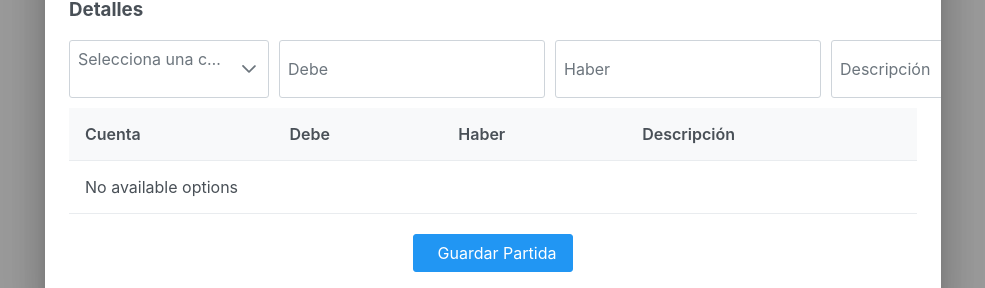
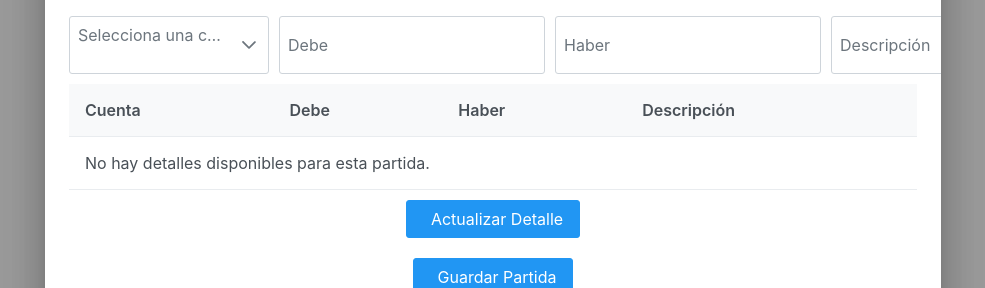
Before and after one commit to BSGomez/Proyecto_Analisis1, a React (Create React App) app in the folder frontend/: page /LibroDiario in a window 1280 px wide. Both pictures are taken after a click on the button "Agregar Partida". Shown: the part 371-659 px from the top of the page, without its empty margins (147-1132 px from the left). Built offline with nearby package versions, Linux system fonts and the light colour scheme; no server answers.

Commit message:
Se puede editar el detalle y las partidas

```diff
--- a/frontend/src/pages/LibroDiario.jsx
+++ b/frontend/src/pages/LibroDiario.jsx
@@ -23,6 +23,7 @@ const LibroDiario = () => {
     Haber: '',
     Descripcion: '',
   });
+  const [detalleSeleccionado, setDetalleSeleccionado] = useState(null); // Estado para el detalle seleccionado
   const [mostrarDialogo, setMostrarDialogo] = useState(false);
   const [editarPartida, setEditarPartida] = useState(false); // Estado para identificar si se está editando
   const [errores, setErrores] = useState({});
@@ -100,6 +101,37 @@ const LibroDiario = () => {
       Detalles: [...nuevaPartida.Detalles, detalle],
     });
     setDetalle({ Cuenta: '', Debe: 0, Haber: 0, Descripcion: '' });
+  };
+
+  const seleccionarDetalle = (detalle) => {
+    if (!detalle) {
+      setDetalleSeleccionado(null); // Si no hay detalle, limpiar la selección
+      setDetalle({ Cuenta: '', Debe: '', Haber: '', Descripcion: '' }); // Limpiar los campos del formulario
+      return;
+    }
+
+    setDetalleSeleccionado(detalle); // Guardar el detalle seleccionado
+    setDetalle({
+      Cuenta: detalle.Cuenta,
+      Debe: detalle.Debe,
+      Haber: detalle.Haber,
+      Descripcion: detalle.Descripcion,
+    }); // Llenar los campos del formulario con los datos del detalle seleccionado
+  };
+
+  const actualizarDetalle = () => {
+    if (!detalleSeleccionado) {
+      alert("Por favor, selecciona un detalle para editar.");
+      return;
+    }
+
+    const nuevosDetalles = nuevaPartida.Detalles.map((d) =>
+      d === detalleSeleccionado ? { ...detalle } : d
+    ); // Actualizar el detalle seleccionado con los nuevos datos
+
+    setNuevaPartida({ ...nuevaPartida, Detalles: nuevosDetalles });
+    setDetalleSeleccionado(null); // Limpiar la selección
+    setDetalle({ Cuenta: '', Debe: '', Haber: '', Descripcion: '' }); // Limpiar los campos del formulario
   };
 
   const calcularTotales = () => {
@@ -324,12 +356,29 @@ const LibroDiario = () => {
           />
         </div>
 
-        <DataTable value={nuevaPartida.Detalles} scrollable scrollHeight="200px">
+        <DataTable
+          value={nuevaPartida.Detalles}
+          scrollable
+          scrollHeight="200px"
+          selectionMode="single"
+          selection={detalleSeleccionado}
+          onSelectionChange={(e) => seleccionarDetalle(e.value)} // Seleccionar el detalle
+          emptyMessage="No hay detalles disponibles para esta partida."
+        >
           <Column field="Cuenta" header="Cuenta" />
           <Column field="Debe" header="Debe" />
           <Column field="Haber" header="Haber" />
           <Column field="Descripcion" header="Descripción" />
         </DataTable>
+
+        <div style={{ marginTop: '10px', textAlign: 'center' }}>
+          <Button
+            label="Actualizar Detalle"
+            icon="pi pi-save"
+            className="p-button p-button-primary"
+            onClick={actualizarDetalle} // Botón para actualizar el detalle
+          />
+        </div>
 
         <div style={{ marginTop: '20px', textAlign: 'center' }}>
           <Button
```
